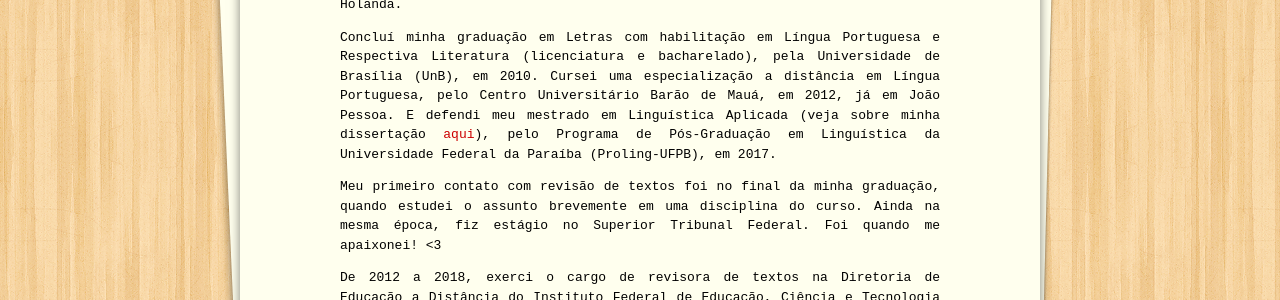
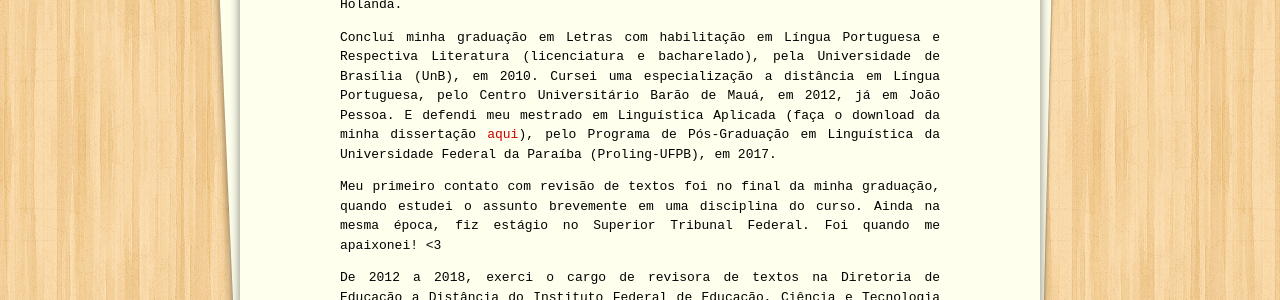
Before and after one commit to raqueldiniz/site, a Jekyll site: the page built from sobre.md, in a window 1280 px wide. Shown: the part 489-789 px from the top of the page. Built offline with Jekyll 4.4.1, drawn with Linux system fonts in a browser that asks for light colours.

Commit message:
Update sobre.md

```diff
--- a/sobre.md
+++ b/sobre.md
@@ -6,7 +6,7 @@ permalink: /sobre/
 
 Olá! Meu nome é Raquel. Sou canceriana, do dia de São João. Casada e mãe de três. Amante das letras, das palavras, dos textos. Nasci em Taguatinga/DF, morei seis anos em João Pessoa/PB e atualmente estou em Amsterdã, na Holanda.
 
-Concluí minha graduação em Letras com habilitação em Língua Portuguesa e Respectiva Literatura (licenciatura e bacharelado), pela Universidade de Brasília (UnB), em 2010. Cursei uma especialização a distância em Língua Portuguesa, pelo Centro Universitário Barão de Mauá, em 2012, já em João Pessoa. E defendi meu mestrado em Linguística Aplicada (veja sobre minha dissertação [aqui](/trabalhos-realizados/)), pelo Programa de Pós-Graduação em Linguística da Universidade Federal da Paraíba (Proling-UFPB), em 2017.
+Concluí minha graduação em Letras com habilitação em Língua Portuguesa e Respectiva Literatura (licenciatura e bacharelado), pela Universidade de Brasília (UnB), em 2010. Cursei uma especialização a distância em Língua Portuguesa, pelo Centro Universitário Barão de Mauá, em 2012, já em João Pessoa. E defendi meu mestrado em Linguística Aplicada (faça o download da minha dissertação [aqui](https://sigaa.ufpb.br/sigaa/verProducao?idProducao=678570&key=ec6d5d7a66fa0c735f1d27438e403fc5)), pelo Programa de Pós-Graduação em Linguística da Universidade Federal da Paraíba (Proling-UFPB), em 2017.
 
 Meu primeiro contato com revisão de textos foi no final da minha graduação, quando estudei o assunto brevemente em uma disciplina do curso. Ainda na mesma época, fiz estágio no Superior Tribunal Federal. Foi quando me apaixonei! <3
 
```
